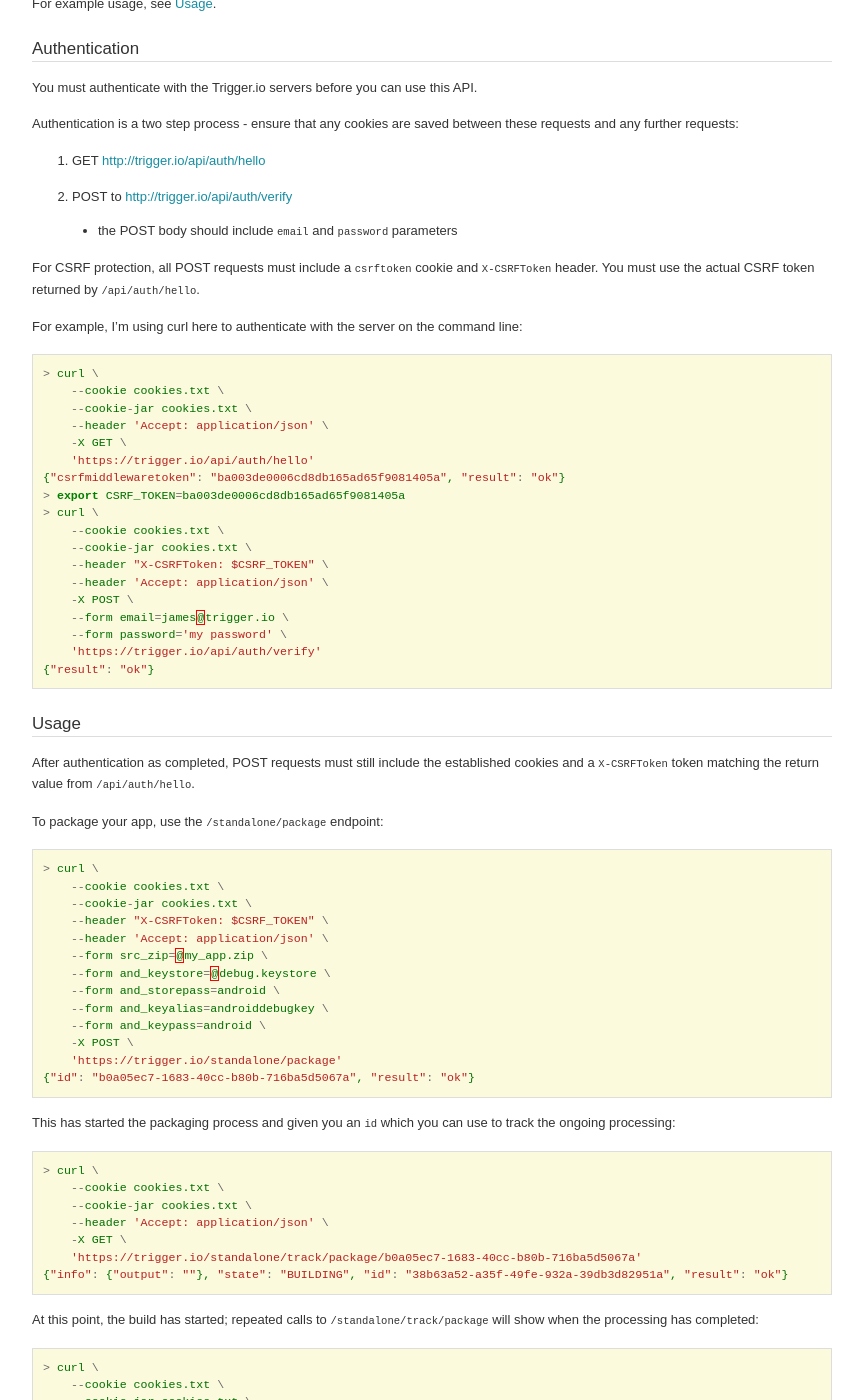
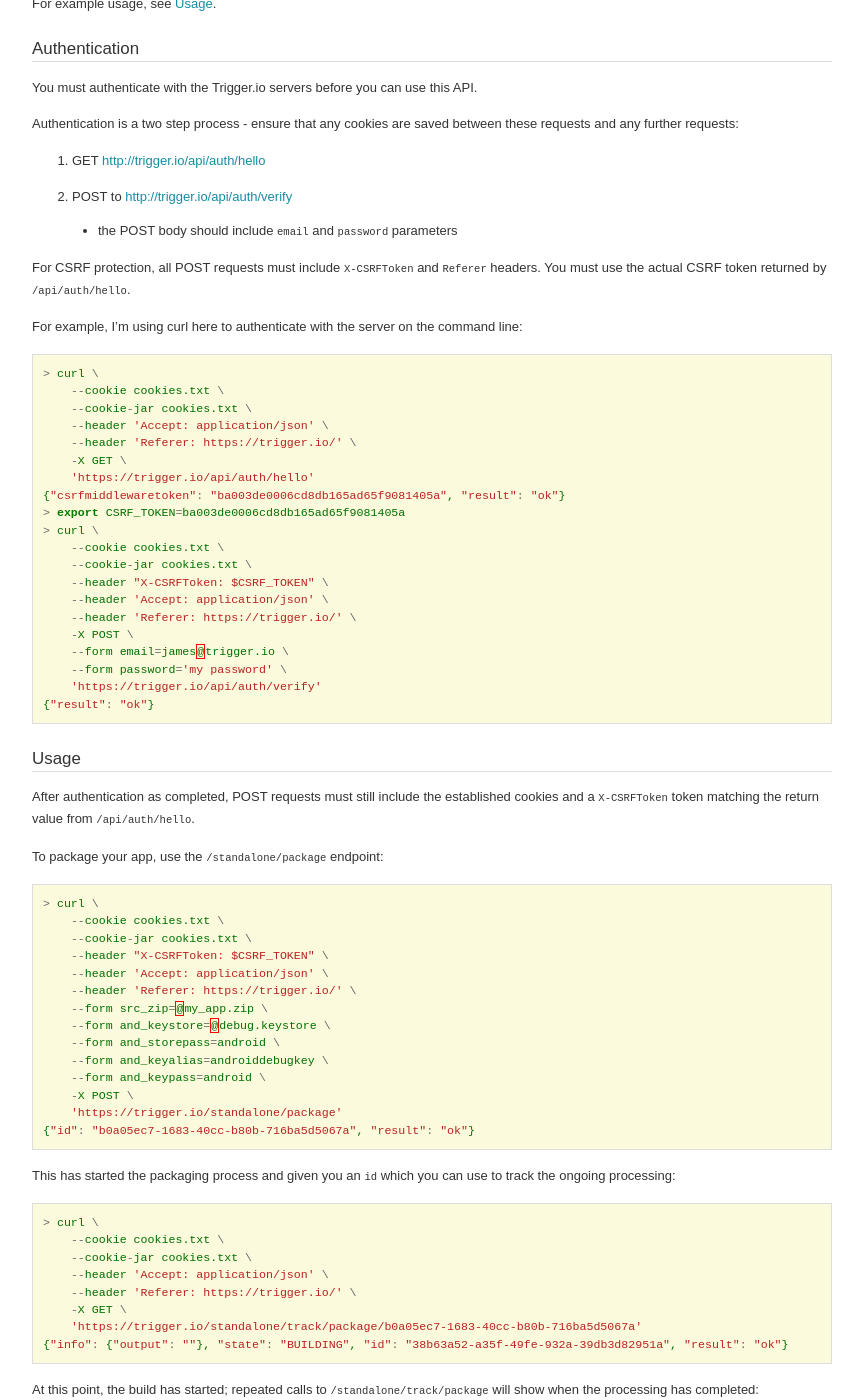
Before and after one commit to trigger-corp/Forge-Documentation, a Sphinx documentation site: the page built from source/standalone.rst, in a window 1280 px wide and 1400 px high, scrolled down 1083 px. Shown: the whole window, without its empty margins (288-1151 px from the left). Built offline with Sphinx 7.4.7, drawn with Linux system fonts in a browser that asks for light colours; some web fonts are replaced; some of the changed text lies outside the part shown.

Commit message:
add referer header mention

```diff
--- a/source/standalone.rst
+++ b/source/standalone.rst
@@ -54,7 +54,7 @@ Authentication is a two step process - ensure that any cookies are saved between
 
   - the POST body should include ``email`` and ``password`` parameters
 
-For CSRF protection, all POST requests must include a ``csrftoken`` cookie and ``X-CSRFToken`` header. You must use the actual CSRF token returned by ``/api/auth/hello``.
+For CSRF protection, all POST requests must include ``X-CSRFToken`` and ``Referer`` headers. You must use the actual CSRF token returned by ``/api/auth/hello``.
 
 For example, I'm using curl here to authenticate with the server on the command line::
 
@@ -62,6 +62,7 @@ For example, I'm using curl here to authenticate with the server on the command
         --cookie cookies.txt \
         --cookie-jar cookies.txt \
         --header 'Accept: application/json' \
+        --header 'Referer: https://trigger.io/' \
         -X GET \
         'https://trigger.io/api/auth/hello'
     {"csrfmiddlewaretoken": "ba003de0006cd8db165ad65f9081405a", "result": "ok"}
@@ -71,6 +72,7 @@ For example, I'm using curl here to authenticate with the server on the command
         --cookie-jar cookies.txt \
         --header "X-CSRFToken: $CSRF_TOKEN" \
         --header 'Accept: application/json' \
+        --header 'Referer: https://trigger.io/' \
         -X POST \
         --form email=james@trigger.io \
         --form password='my password' \
@@ -92,6 +94,7 @@ To package your app, use the ``/standalone/package`` endpoint::
         --cookie-jar cookies.txt \
         --header "X-CSRFToken: $CSRF_TOKEN" \
         --header 'Accept: application/json' \
+        --header 'Referer: https://trigger.io/' \
         --form src_zip=@my_app.zip \
         --form and_keystore=@debug.keystore \
         --form and_storepass=android \
@@ -108,6 +111,7 @@ use to track the ongoing processing::
         --cookie cookies.txt \
         --cookie-jar cookies.txt \
         --header 'Accept: application/json' \
+        --header 'Referer: https://trigger.io/' \
         -X GET \
         'https://trigger.io/standalone/track/package/b0a05ec7-1683-40cc-b80b-716ba5d5067a'
     {"info": {"output": ""}, "state": "BUILDING", "id": "38b63a52-a35f-49fe-932a-39db3d82951a", "result": "ok"}
@@ -119,6 +123,7 @@ At this point, the build has started; repeated calls to
         --cookie cookies.txt \
         --cookie-jar cookies.txt \
         --header 'Accept: application/json' \
+        --header 'Referer: https://trigger.io/' \
         -X GET \
         'https://trigger.io/standalone/track/package/b0a05ec7-1683-40cc-b80b-716ba5d5067a'
     {"info": {
```
